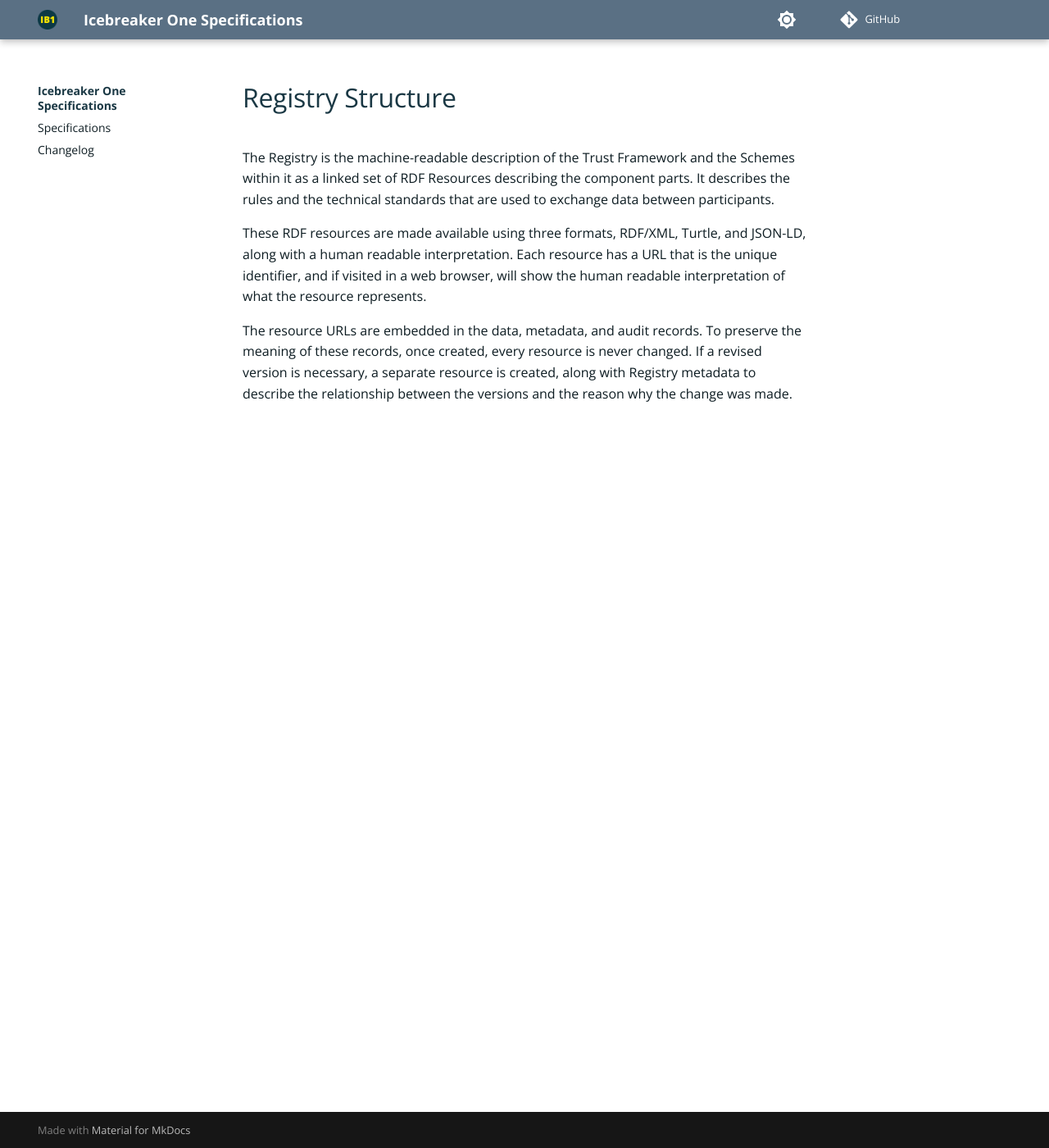
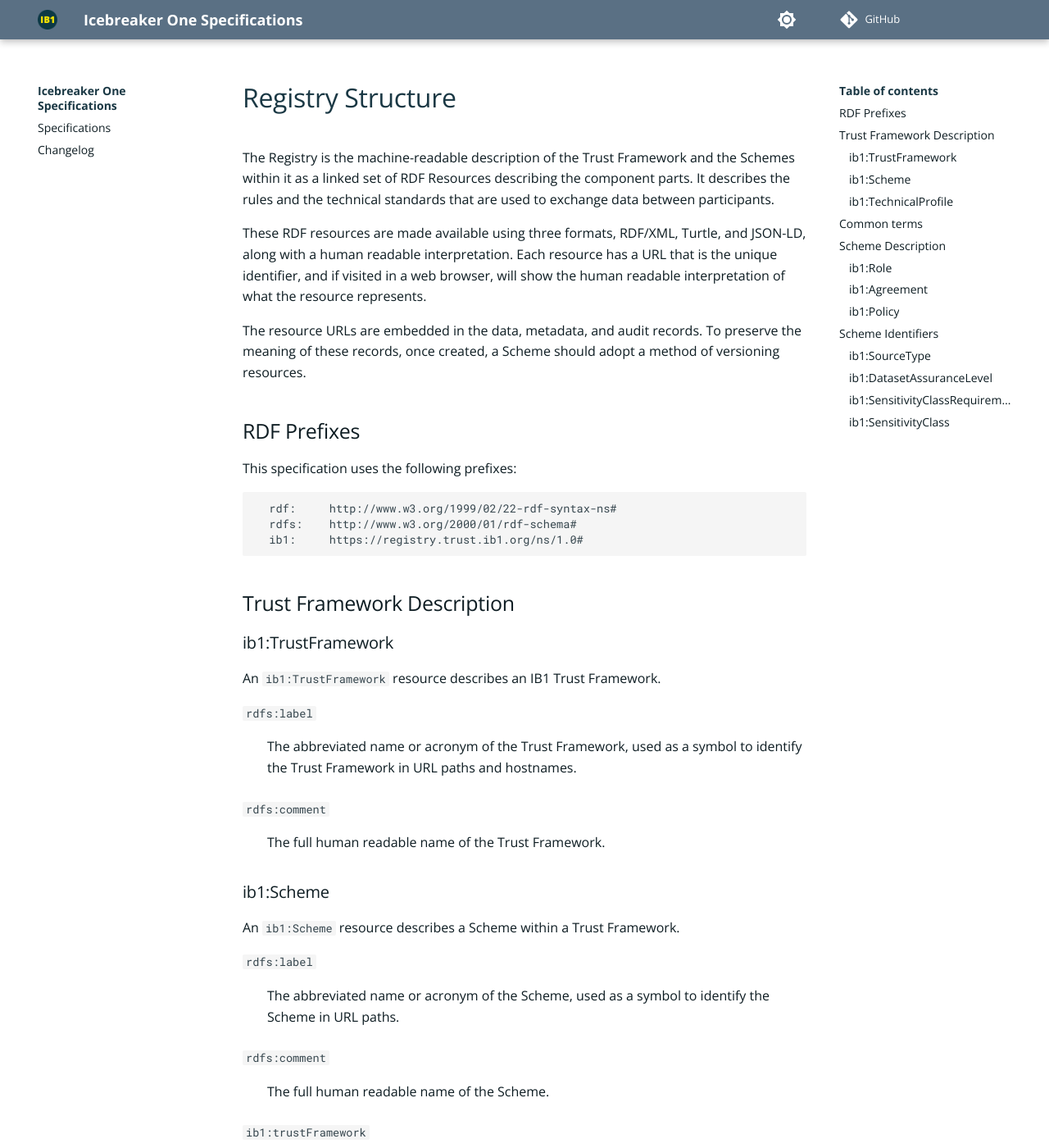
Before and after one commit to icebreakerone/ib1-technical-specifications, an MkDocs documentation site: the page built from docs/registry/1.0.md, in a window 1280 px wide and 1400 px high. Shown: the whole window at 82% size. Built offline with MkDocs 1.6.1 and Material for MkDocs 9.7.7, drawn with Linux system fonts in a browser that asks for light colours; comment, search, counter and statistics services are not loaded; some of the changed text lies outside the part shown.

Commit message:
Registry structure

````diff
--- a/docs/registry/1.0.md
+++ b/docs/registry/1.0.md
@@ -4,4 +4,144 @@
 
 These RDF resources are made available using three formats, RDF/XML, Turtle, and JSON-LD, along with a human readable interpretation. Each resource has a URL that is the unique identifier, and if visited in a web browser, will show the human readable interpretation of what the resource represents.
 
-The resource URLs are embedded in the data, metadata, and audit records. To preserve the meaning of these records, once created, every resource is never changed. If a revised version is necessary, a separate resource is created, along with Registry metadata to describe the relationship between the versions and the reason why the change was made.
+The resource URLs are embedded in the data, metadata, and audit records. To preserve the meaning of these records, once created, a Scheme should adopt a method of versioning resources.
+
+
+## RDF Prefixes
+
+This specification uses the following prefixes:
+
+```
+  rdf:     http://www.w3.org/1999/02/22-rdf-syntax-ns#
+  rdfs:    http://www.w3.org/2000/01/rdf-schema#
+  ib1:     https://registry.trust.ib1.org/ns/1.0#
+```
+
+
+## Trust Framework Description
+
+### ib1:TrustFramework
+
+An `ib1:TrustFramework` resource describes an IB1 Trust Framework.
+
+`rdfs:label`
+: The abbreviated name or acronym of the Trust Framework, used as a symbol to identify the Trust Framework in URL paths and hostnames.
+
+`rdfs:comment`
+: The full human readable name of the Trust Framework.
+
+
+### ib1:Scheme
+
+An `ib1:Scheme` resource describes a Scheme within a Trust Framework.
+
+`rdfs:label`
+: The abbreviated name or acronym of the Scheme, used as a symbol to identify the Scheme in URL paths.
+
+`rdfs:comment`
+: The full human readable name of the Scheme.
+
+`ib1:trustFramework`
+: The URL of the Trust Framework to which this Scheme belongs.
+
+
+### ib1:TechnicalProfile
+
+An `ib1:TechnicalProfile` lists the technical specifications that are used by a Trust Framework or Scheme.
+
+As Schemes are generally interoperable, the Trust Framework will specify a Technical Profile, and each Scheme's Technical Profile will generally be a superset of the Trust Framework's Technical Profile.
+
+`rdfs:label`
+: An abbreviated name for the Technical Profile.
+
+`rdfs:comment`
+: The full human readable name of the Technical Profile.
+
+`ib1:trustFramework`
+: The URL of the Trust Framework.
+
+`ib1:Scheme`
+: If this is a Scheme Technical Profile, the URL of the Scheme. `ib1:trustFramework` must be present and match the `ib1:trustFramework` of the `ib1:Scheme` resource.
+
+`ib1:uses`
+: One or more URLs of a technical specification that is used by a Trust Framework or Scheme.
+
+
+
+## Common terms
+
+Registry resources all use common terms to identify the resource within a Scheme.
+
+`rdfs:label`
+: A short identifier for the resource, typically used in the path of the resource URL.
+
+`rdfs:comment`
+: A human readable description of the resource.
+
+`ib1:trustFramework`
+: The URL of the Trust Framework which governs this resource.
+
+`ib1:scheme`
+: The URL of the Scheme which governs this resource.
+
+
+## Scheme Description
+
+Scheme description resources describe the elements within that Scheme.
+
+All scheme description resources use the common terms.
+
+
+### ib1:Role
+
+An `ib1:Role` identifies a member's Role within the Scheme.
+
+As the URL is used to identify this Role in long lived data structures, any versioning scheme must not change the URL.
+
+
+### ib1:Agreement
+
+An `ib1:Agreement` represents a legal agreement which may be executed by Scheme members. Execution is recorded in the Directory.
+
+`ib1:agreementText`
+: The URL of a human readable document with the text of the agreement. The document should be managed by the Registry publication process.
+
+
+### ib1:Policy
+
+An `ib1:Policy` represents a policy which the Scheme members must follow. All Policies in the Registry apply to all members of the Scheme.
+
+`ib1:policyText`
+: The URL of a human readable document with the text of the policy. The document should be managed by the Registry publication process.
+
+
+## Scheme Identifiers
+
+Identifiers are used within Scheme specific technical specifications and APIs. Their identifiers should be URLs within the Registry wherever possible, and use classes defined in the `ib1:` namespace where these apply.
+
+As identifier URLs are used in long lived data structures, any versioning scheme must not change the URLs.
+
+All identifiers use the common terms.
+
+
+### ib1:SourceType
+
+An identifier to describe the type of source of data.
+
+
+### ib1:DatasetAssuranceLevel
+
+An identifier for an Assurance Level.
+
+
+### ib1:SensitivityClassRequirement
+
+An identifier for a technical requirement for data within a given sensitivity class. Where possible, Schemes should use the identifiers defined in the `ib1:` namespace.
+
+
+### ib1:SensitivityClass
+
+An identifier for a Sensitivity Class, with a description of the technical requirements when processing data in this class.
+
+`ib1:sensitivityClassRequirement`
+: Zero or more `ib1:SensitivityClassRequirement` URLs.
````
